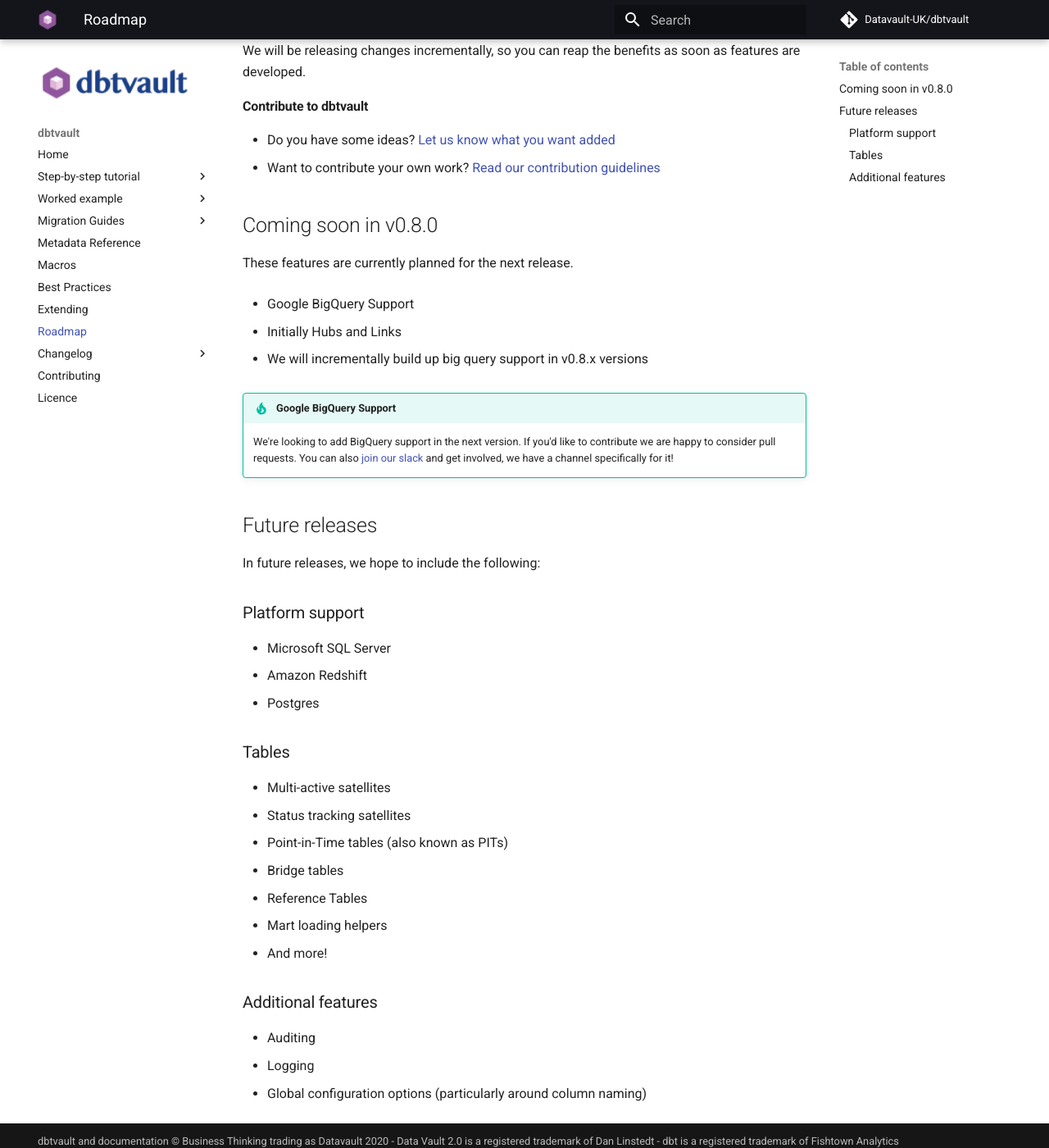
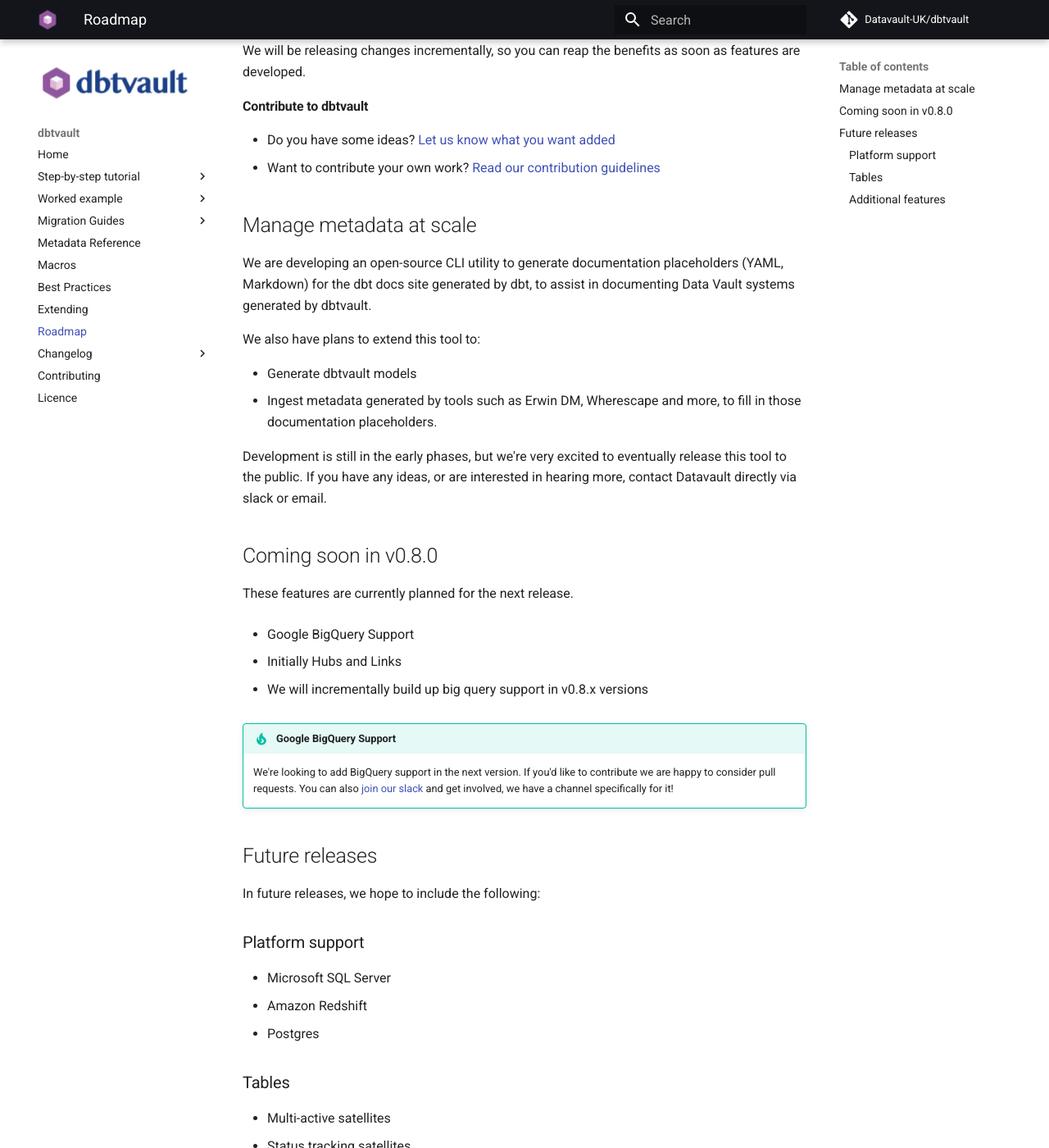
Before and after one commit to Datavault-UK/automate-dv-docs, an MkDocs documentation site: the page built from docs/roadmap.md, in a window 1280 px wide and 1400 px high, scrolled down 223 px. Shown: the whole window at 82% size. Built offline with MkDocs 1.6.1 and Material for MkDocs 9.7.7, drawn with Linux system fonts in a browser that asks for light colours; comment, search, counter and statistics services are not loaded; some of the changed text lies outside the part shown.

Commit message:
Update roadmap

```diff
--- a/docs/roadmap.md
+++ b/docs/roadmap.md
@@ -8,6 +8,21 @@
 
 - Do you have some ideas? [Let us know what you want added](https://github.com/Datavault-UK/dbtvault/issues)
 - Want to contribute your own work? [Read our contribution guidelines](https://github.com/Datavault-UK/dbtvault/blob/master/CONTRIBUTING.md)
+
+
+## Manage metadata at scale
+
+We are developing an open-source CLI utility to generate documentation placeholders (YAML, Markdown) for
+the dbt docs site generated by dbt, to assist in documenting Data Vault systems generated by dbtvault.
+
+We also have plans to extend this tool to:
+
+- Generate dbtvault models
+- Ingest metadata generated by tools such as Erwin DM, Wherescape and more, to fill in those documentation placeholders.
+
+Development is still in the early phases, but we're very excited to eventually release this tool to the public.
+If you have any ideas, or are interested in hearing more, contact Datavault directly via slack or email.
+
 
 ## Coming soon in v0.8.0
 
@@ -46,6 +61,7 @@
 
 ### Additional features
 
+- Specialised Data Vault 2.0 specific custom schema tests
 - Auditing
 - Logging
 - Global configuration options (particularly around column naming)
```
